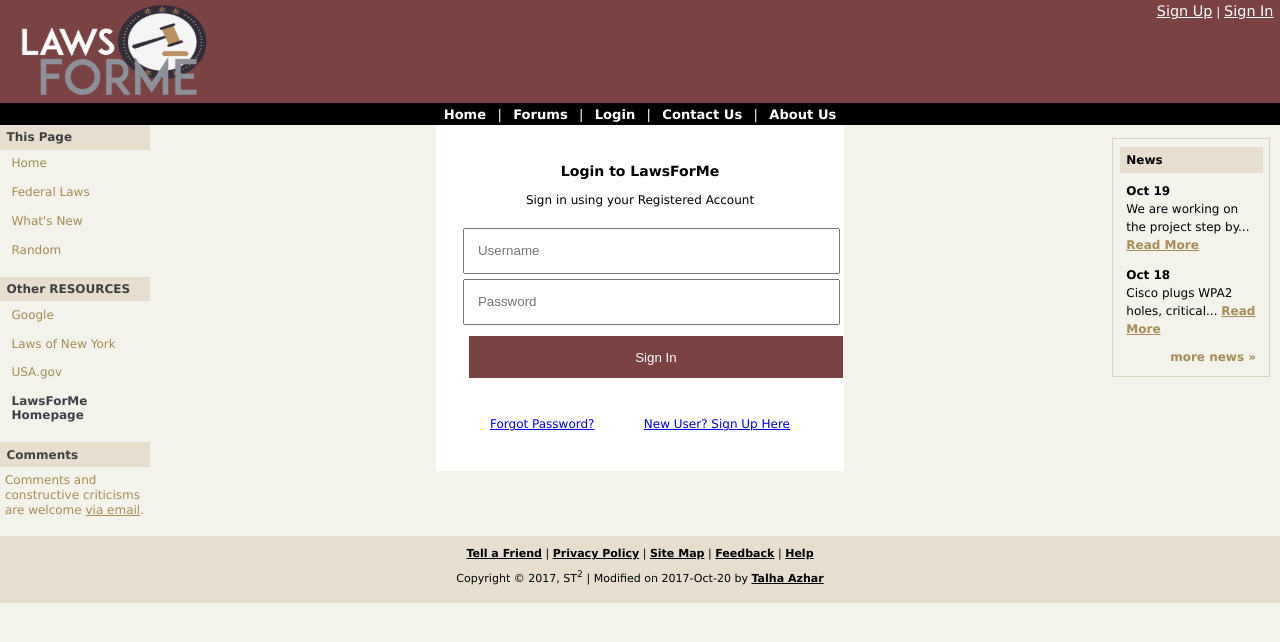
After one commit to slandau3/LawsForMe, a Flask app: template templates/sample/login.html in a window 1280 px wide. The commit adds this page. Shown: the top 642 px of the page. Run offline with Flask 2, Linux system fonts and the light colour scheme; the template is opened without the code that fills it, so the values that code supplies are empty.

Commit message:
custom version

```diff
--- /dev/null
+++ b/templates/sample/login.html
@@ -0,0 +1,83 @@
+<!DOCTYPE html PUBLIC "-//W3C//DTD XHTML 1.0 Strict//EN" "http://www.w3.org/TR/xhtml1/DTD/xhtml1-strict.dtd">
+<html xmlns="http://www.w3.org/1999/xhtml" xml:lang="en" lang="en-AU">
+
+<head profile="http://www.w3.org/2005/10/profile">
+    <title>Login|LawsForMe</title>
+    <meta http-equiv="content-type" content="application/xhtml+xml; charset=UTF-8" />
+    <link rel="stylesheet" type="text/css" href="style/gila-screen.css" media="screen" title="Gila (screen)" />
+    <link rel="stylesheet" type="text/css" href="style/gila-print.css" media="print" />
+    <link rel="shortcut icon" href="img/favicon.ico" type="image/x-icon">
+</head>
+
+
+<body>
+<!-- ##### Header ##### -->
+<div id="header">
+    <a href="index.html" class="headerTitle"><img src="img/logo.PNG" alt="LawsForMe Homepage" ></a>
+    <div class="login"><a href="#">Sign Up</a> | <a href="login.html">Sign In</a> </div>
+    <div class="subHeader"> <span class="doNotDisplay">Navigation: </span> <a href="index.html">Home</a> | <a href="#">Forums</a> | <a href="#">Login</a> | <a href="#">Contact Us</a> | <a href="#">About Us</a> </div>
+</div>
+<div id="side-bar">
+  <!-- ##### Left Sidebar ##### -->
+  <div class="leftSideBar">
+    <p class="sideBarTitle">This Page</p>
+    <ul>
+      <li><a href="#">Home</a></li>
+      <li><a href="#cross-browser">Federal Laws</a></li>
+      <li><a href="#stylesheets">What's New</a></li>
+      <li><a href="#accessibility">Random</a></li>
+    </ul>
+    <p class="sideBarTitle">Other RESOURCES</p>
+    <ul>
+      <li><a href="https://www.google.com/" target="_blank">Google</a></li>
+      <li><a href="http://public.leginfo.state.ny.us/lawssrch.cgi?NVLWO:" target="_blank">Laws of New York</a></li>
+      <li><a href="https://www.usa.gov/laws-and-regulations" target="_blank">USA.gov</a></li>
+      <li><span class="thisPage">LawsForMe Homepage</span></li>
+    </ul>
+    <p class="sideBarTitle">Comments</p>
+    <span class="sideBarText"> Comments and constructive criticisms are welcome <a href="#">via email</a>. </span> </div>
+  <!-- ##### Right Sidebar ##### -->
+  <div class="rightSideBar">
+    <p class="sideBarTitle">News</p>
+    <div class="sideBarText"><strong>Oct 19</strong><br />
+      We are working on the project step by... <a href="#">Read More</a></div>
+    <div class="sideBarText"><strong>Oct 18</strong><br />
+      Cisco plugs WPA2 holes, critical... <a href="https://www.helpnetsecurity.com/2017/10/19/cisco-plugs-wpa2-holes/" target="_blank">Read More</a></div>
+    <a href="https://news.google.com/?ned=us&hl=en" class="more" target="_blank">more news &raquo;</a>
+      <!--
+    <p class="sideBarTitle">Downloads</p>
+    <div class="sideBarText"><strong>Product Delta</strong><br />
+      <a href="#">info</a>&nbsp;|&nbsp;<a href="#">download</a></div>
+    <div class="sideBarText"><strong>Product Echo</strong><br />
+      <a href="#">info</a>&nbsp;|&nbsp;<a href="#">download</a></div>
+    <div class="sideBarText"><strong>Product Foxtrot</strong><br />
+      <a href="#">info</a>&nbsp;|&nbsp;<a href="#">download</a></div>
+    <p class="sideBarTitle">Validation</p>
+    <div class="sideBarText">Validate the <a href="http://validator.w3.org/check/referer">XHTML</a> and <a href="http://jigsaw.w3.org/css-validator/check/referer">CSS</a> of this page.</div>
+      -->
+  </div>
+</div>
+
+
+<!-- ##### Main Copy ##### -->
+<form id="login-screen" action = "/login/">
+    <h3>Login to LawsForMe</h3>
+    <p>Sign in using your Registered Account</p>
+    <input type="text" name="username" placeholder="Username">
+    <input type="password" name="password" placeholder="Password">
+    <button>Sign In</button>
+    <div class="LoginOptions">
+        <a class="pull_left" href="#">Forgot Password?</a>
+        <a class="pull_right" href="#">New User? Sign Up Here</a>
+    </div>
+</form>
+
+
+<!-- ##### Footer ##### -->
+<div id="footer">
+  <div class="doNotPrint"> <a href="#">Tell a Friend</a> | <a href="#">Privacy Policy</a> | <a href="#">Site Map</a> | <a href="#">Feedback</a> | <a href="#">Help</a> </div>
+  <div> Copyright &copy; 2017, ST<sup>2</sup> |
+    Modified on 2017-Oct-20 by <a href="http://www.oswd.org/email.phtml?user=haran">Talha Azhar</a> </div>
+</div>
+</body>
+</html>
--- /dev/null
+++ b/templates/sample/style/gila-print.css
@@ -0,0 +1,131 @@
+/**********************************
+ * TITLE: Gila Print Stylesheet   *
+ * URI  : gila/gila-print.css     *
+ * MODIF: 2003-Apr-30 19:09 +0800 *
+ **********************************/
+
+
+/* ##### Common Styles ##### */
+
+body {
+  color: black;
+  background-color: white;
+  font-family: "times new roman", times, roman, serif;
+  font-size: 12pt;
+  margin: 0;
+  padding: 0;
+}
+
+acronym, .titleTip {
+  font-style: italic;
+  border-bottom: none;
+}
+
+acronym:after, .titleTip:after {  /* Prints titles after the acronyms/titletips. Doesn't work in MSIE */
+  content: "(" attr(title) ")";
+  font-size: 90%;
+  font-style: normal;
+  padding-left: 1ex;
+}
+
+.doNotPrint {
+  display: none !important;
+}
+
+
+/* ##### Header ##### */
+
+#header {
+  margin: 0;
+  padding: 0;
+  border-bottom: 1px solid black;
+}
+
+.headerTitle {
+  font-size: 200%;
+  margin: 0;
+  padding: 0 0 0.5ex 0;
+}
+
+.headerTitle a {
+  color: black;
+  background-color: transparent;
+  font-family: "trebuchet ms", verdana, helvetica, arial, sans-serif;
+  font-weight: normal;
+  text-decoration: none;
+}
+
+.subHeader {
+  display: none;
+}
+
+
+/* ##### Side Bars ##### */
+
+#side-bar {
+  display: none;
+}
+
+
+/* ##### Main Copy ##### */
+
+#main-copy {
+  text-align: justify;
+  margin: 0;
+  padding: 0;
+}
+
+#main-copy h1 {
+  font-family: "trebuchet ms", verdana, helvetica, arial, sans-serif;
+  font-size: 120%;
+  margin: 2ex 0 1ex 0;
+  padding: 0;
+}
+
+#main-copy a {
+  color: black;
+  background-color: transparent;
+  text-decoration: none;
+}
+
+#main-copy a:after {  /* Prints the links' URIs after the links' texts. Doesn't work in MSIE */
+  content: "<" attr(href) ">";
+  font-size: 90%;
+  padding-left: 1ex;
+}
+
+p {
+  margin: 0 0 2ex 0;
+  padding: 0;
+}
+
+dl {
+  margin: 0;
+  padding: 0;
+}
+
+dt {
+  font-weight: bold;
+  margin: 0;
+  padding: 0 0 1ex 0;
+}
+
+dd {
+  margin: 0 0 2ex 1.5em;
+  padding: 0;
+}
+
+
+/* ##### Footer ##### */
+
+#footer {
+  margin: 2em 0 0 0;
+  padding: 1ex 0 0 0;
+  border-top: 1px solid black;
+}
+
+#footer a {
+  color: black;
+  background-color: transparent;
+  text-decoration: none;
+}
--- /dev/null
+++ b/templates/sample/style/gila-screen.css
@@ -0,0 +1,353 @@
+/**********************************
+ * TITLE: Gila Screen Stylesheet  *
+ * URI  : gila/gila-screen.css    *
+ * MODIF: 2003-Apr-30 19:09 +0800 *
+ **********************************/
+
+
+/* ##### Common Styles ##### */
+
+body {
+  color: black;
+  background-color: rgb(243,242,235);
+  font-family: verdana, helvetica, arial, sans-serif;
+  font-size: 73%;  /* Enables font size scaling in MSIE */
+  margin: 0;
+  padding: 0;
+}
+
+html > body {
+  font-size: 9pt;
+}
+
+acronym, .titleTip {
+  border-bottom: 20px dotted rgb(168,140,83);
+  cursor: help;
+  margin: 0;
+  padding: 0;
+}
+
+.doNotDisplay {
+  display: none !important;
+}
+
+
+.smallCaps {
+  font-size: 117%;
+  font-variant: small-caps;
+}
+
+
+/* ##### Header ##### */
+
+#header {
+  color: inherit;
+  background-color: rgb(122,66,67);
+}
+
+.headerTitle {
+  margin: 0;
+  padding: 0.25em 4mm 0.25em 4mm;
+}
+
+.headerTitle img{
+  width:210px;
+  height:100px;
+  border:0;
+}
+
+
+.headerTitle a {
+  color: black;
+  background-color: transparent;
+  text-decoration: none;
+  font-size: 110%;  /* For MSIE */
+  font-weight: bold;
+  font-style: italic;
+}
+
+.headerTitle > a {
+  font-size: 200%;  /* For fully standards-compliant user agents */
+}
+
+.headerTitle span {
+  color: white;
+  background-color: transparent;
+  font-weight: normal;
+}
+
+.subHeader {
+  color: white;
+  background-color: black;
+  font-size: 109%;
+  text-align: center;
+  margin: 0;
+  padding: 0.5ex 0;
+}
+
+.subHeader a {
+  color: white;
+  background-color: black;
+  text-decoration: none;
+  font-weight: bold;
+  margin: 0;
+  padding: 0 1ex;
+}
+
+.subHeader a:hover {
+  color: black;
+  background-color: white;
+  transition: all 1000ms ease;
+}
+
+
+.login {
+    color: white;
+    float: right;
+    padding: 0.5ex 1ex;
+}
+
+
+.login a{
+    color: white;
+    font-size: 120%;
+
+}
+/* ##### Left Side Bar ##### */
+
+.leftSideBar {
+  width: 12.5em;
+  float: left;
+  clear: left;
+}
+
+.leftSideBar .sideBarTitle {
+  color: rgb(64,64,64);
+  background-color: rgb(230,223,207);
+  font-weight: bold;
+  margin: 0;
+  padding: 0.8ex 1ex;
+}
+
+.leftSideBar ul {
+  list-style-type: none;
+  list-style-position: outside;
+  margin: 0 0 1em 0;
+  padding: 0;
+}
+
+.leftSideBar li {
+  margin: 1ex;
+  padding: 0 0 1.25ex 0.75ex;
+}
+
+.leftSideBar a {
+  color: rgb(166,140,83);
+  background-color: transparent;
+  text-decoration: none;
+}
+
+.leftSideBar a:hover {
+  color: rgb(64,64,64);
+  background-color: transparent;
+  text-decoration: none;
+}
+
+.leftSideBar .sideBarText {
+  color: rgb(166,140,83);
+  background-color: transparent;
+  line-height: 1.25em;
+  margin: 1ex 0.25ex 1.5em 0.75ex;
+  padding: 0;
+  display: block;
+}
+
+.leftSideBar .sideBarText a {
+  text-decoration: underline;
+}
+
+.leftSideBar .sideBarText a:hover {
+  text-decoration: none;
+}
+
+.leftSideBar .thisPage {
+  color: rgb(64,64,64);
+  background-color: transparent;
+  font-weight: bold;
+}
+
+
+/* ##### Right Side Bar ##### */
+
+.rightSideBar {
+  width: 13em;
+  margin: 2ex 0.75ex 0 0;
+  padding: 0;
+  float: right;
+  clear: right;
+  border: 1px solid rgb(216,210,195);
+}
+
+[class~="rightSideBar"] {
+  margin-right: 1.5ex;
+}
+
+.rightSideBar .sideBarTitle {
+  color: black;
+  background-color: rgb(230,223,207);
+  font-weight: bold;
+  margin: 1.25ex 1ex;
+  padding: 0.9ex 1ex;
+}
+
+.rightSideBar a {
+  color: rgb(166,140,83);
+  background-color: transparent;
+  text-decoration: underline;
+  font-weight: bold;
+}
+
+.rightSideBar a:hover {
+  text-decoration: none;
+}
+
+.rightSideBar .sideBarText {
+  line-height: 1.5em;
+  margin: 0;
+  padding: 0 2ex 1em 2ex;
+}
+
+.rightSideBar .more {
+  text-decoration: none;
+  text-align: right;
+  margin: 0;
+  padding: 0 2ex 1em 2ex;
+  display: block;
+}
+
+.rightSideBar .more:hover {
+  text-decoration: underline;
+}
+
+
+/* ##### Main Copy ##### */
+
+#main-copy {
+  color: black;
+  background-color: white;
+  text-align: justify;
+  line-height: 1.5em;
+  margin: 0 0 0 12.5em;
+  padding: 0.5ex 15em 1em 1em;
+  border-left: 1px solid rgb(216,210,195);
+}
+
+#main-copy h1 {
+  color: rgb(166,140,83);
+  background-color: transparent;
+  font-family: arial, verdana, helvetica, sans-serif;
+  font-size: 175%;
+  font-weight: bold;
+  font-style: italic;
+  text-align: left;
+  margin: 1em 0 0 0;
+  padding: 1em 0 0 0;
+  border-top: 1px solid rgb(216,210,195);
+}
+
+#main-copy a {
+  color: rgb(168,140,83);
+  background-color: transparent;
+  text-decoration: underline;
+}
+
+#main-copy a:hover {
+  text-decoration: none;
+}
+
+p {
+  margin: 1em 0 1.5em 0;
+  padding: 0;
+}
+
+dt {
+  font-weight: bold;
+  margin: 0;
+  padding: 0 0 0.5ex 0;
+}
+
+dd {
+  margin: 0 0 1.5em 1.5em;
+  padding: 0;
+}
+
+
+/* ##### Footer ##### */
+
+#footer {
+  color: black;
+  background-color: rgb(230,223,207);
+  font-size: 92%;
+  text-align: center;
+  line-height: 1.25em;
+  margin: 0;
+  padding: 1em 4mm 1em 4mm;
+  clear: both;
+}
+
+#footer div {
+  margin: 0;
+  padding: 0 0 1ex 0;
+}
+
+#footer a {
+  color: black;
+  background-color: transparent;
+  text-decoration: underline;
+  font-weight: bold;
+}
+
+#footer a:hover {
+  text-decoration: none;
+}
+
+/* ##### Login screen ##### */
+
+#login-screen {
+    background-color: white;
+    margin: 0 auto;
+    padding: 2em;
+    width: 30em;
+    text-align: center;
+    vertical-align: middle;
+    display: block;
+}
+
+#login-screen input{
+    padding: 1em;
+    width: 26em;
+    margin: 0.2em;
+}
+
+#login-screen button {
+    width: 28em;
+    padding: 1em;
+    margin: 0.7em;
+    background-color: rgb(122,66,67);
+    color: white;
+    border: none;
+
+}
+
+.LoginOptions{
+    padding: 2em;
+    margin: 0.5em;
+}
+
+.pull_left{
+    float: left;
+}
+
+.pull_right{
+    float: right;
+}
```
Also changed, not shown: templates/sample/index.html (+8 -6 lines), templates/sample/img/favicon.ico (added), templates/sample/img/icon.png (added), templates/sample/img/logo.png (added).
